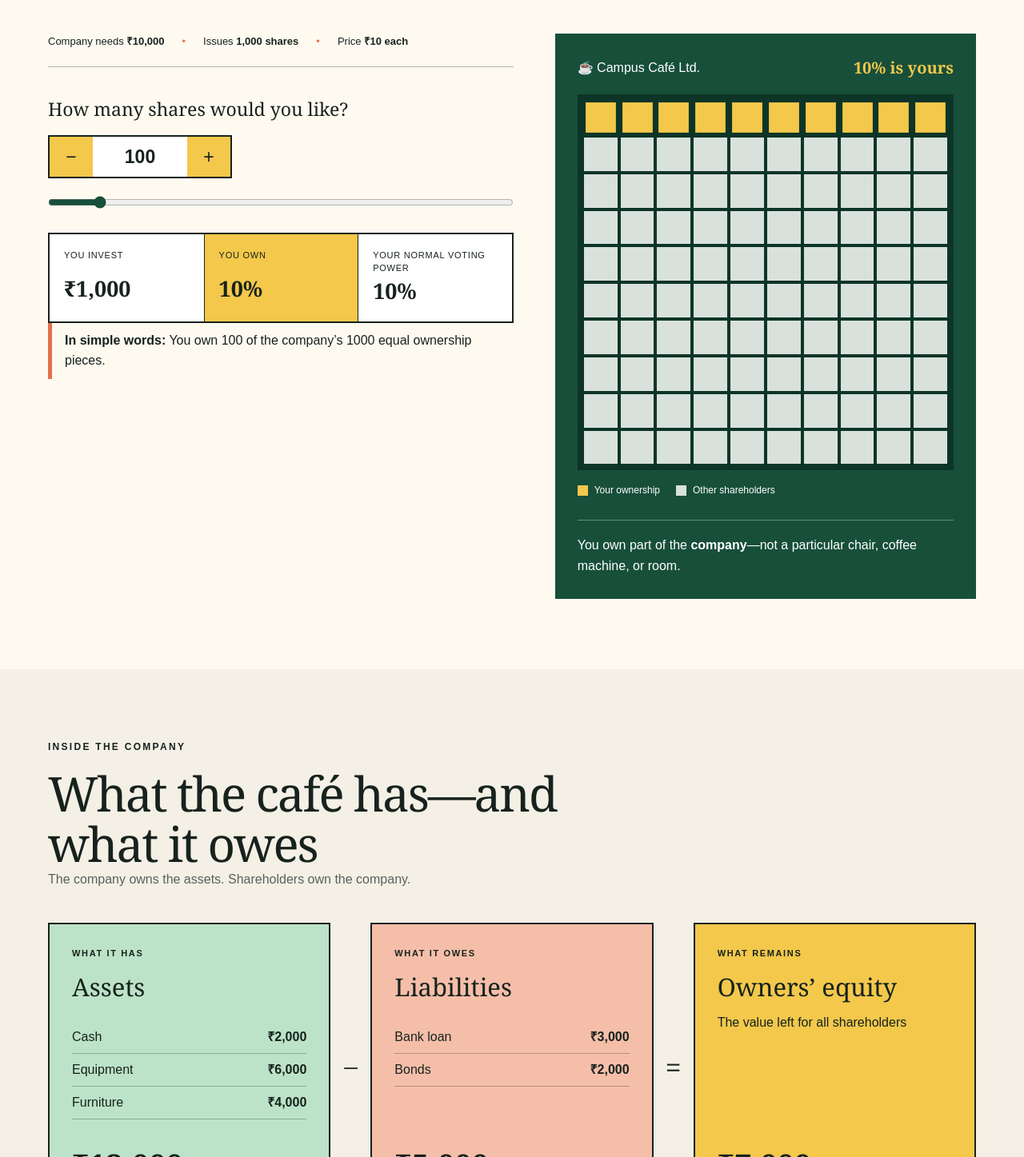
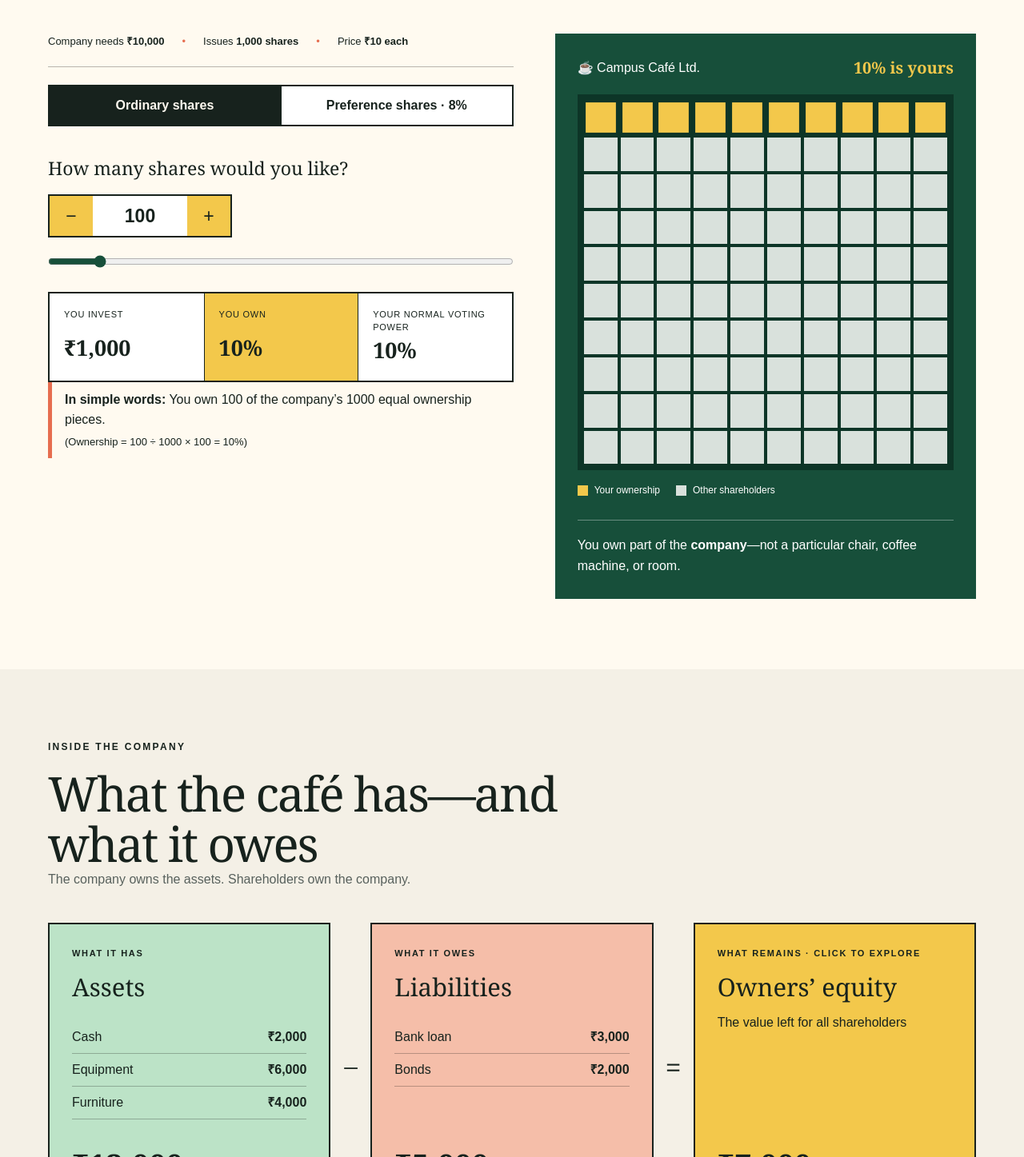
Before and after one commit to sakshimalik26/own-or-lend, a Next.js app: page / in a window 1280 px wide. Shown: the part 1163-2610 px from the top of the page at 80% size. Built offline with nearby package versions, Linux system fonts and the light colour scheme.

Commit message:
Add preference shares and dividend explainer

```diff
--- a/app/globals.css
+++ b/app/globals.css
@@ -23,15 +23,16 @@ h1 em { color:var(--yellow); font-weight:400; }
 .simulator { background:var(--cream); }
 .section-head { max-width:760px; margin-bottom:42px; }.section-head h2 { font-family:Georgia,serif; font-size:clamp(38px,5vw,60px); line-height:1.05; letter-spacing:-.035em; margin:0; font-weight:400; }.section-head>p:last-child { line-height:1.6; color:#58615d; }
 .tabs { display:flex; margin-top:28px; border-bottom:2px solid var(--line); }.tabs button { background:none; border:0; padding:13px 20px; cursor:pointer; font-weight:700; }.tabs button[aria-selected=true] { background:var(--ink); color:var(--cream); }
+.share-kind { display:flex; margin-top:22px; }.share-kind button { flex:1; border:2px solid var(--ink); background:white; padding:12px; cursor:pointer; font-weight:700; }.share-kind button+button { border-left:0; }.share-kind button[aria-pressed=true] { background:var(--ink); color:var(--cream); }
 .lab-grid { display:grid; grid-template-columns:1.05fr .95fr; gap:52px; align-items:start; }
 .controls label { font-family:Georgia,serif; font-size:23px; display:block; margin:35px 0 15px; }.fact-strip { display:flex; flex-wrap:wrap; gap:10px 22px; font-size:13px; padding-bottom:22px; border-bottom:1px solid #b8b5ad; }.fact-strip span:not(:last-child)::after { content:"•"; margin-left:22px; color:var(--coral); }
 .stepper { display:flex; align-items:center; width:230px; border:2px solid var(--ink); background:white; }.stepper button { width:54px; height:50px; border:0; background:var(--yellow); cursor:pointer; font-size:23px; }.stepper output { flex:1; text-align:center; font-size:23px; font-weight:800; }
 input[type=range] { width:100%; margin:22px 0 30px; accent-color:var(--green); }
 .metrics { display:grid; grid-template-columns:repeat(3,1fr); border:2px solid var(--ink); }.metrics div { padding:18px; background:white; min-height:105px; }.metrics div+div { border-left:1px solid var(--ink); }.metrics .accent { background:var(--yellow); }.metrics span { display:block; font-size:11px; text-transform:uppercase; letter-spacing:.07em; min-height:30px; }.metrics strong { font-family:Georgia,serif; font-size:27px; }
-.plain-note { border-left:5px solid var(--coral); padding:10px 16px; line-height:1.55; }
+.plain-note { border-left:5px solid var(--coral); padding:10px 16px; line-height:1.55; }.plain-note span { display:block; margin-top:5px; font-size:13px; }
 .visual { background:var(--green); color:white; padding:28px; }.building-title { display:flex; justify-content:space-between; margin-bottom:18px; align-items:center; }.building-title strong { color:var(--yellow); font-family:Georgia,serif; font-size:20px; }.ownership-grid { display:grid; grid-template-columns:repeat(10,1fr); gap:4px; background:#0d3527; padding:8px; }.ownership-grid span { aspect-ratio:1; background:#d9e1dc; transition:background .18s, transform .18s; }.ownership-grid span.owned { background:var(--yellow); transform:scale(.9); }.legend { display:flex; align-items:center; gap:8px; font-size:12px; margin:16px 0 28px; }.legend i { width:13px; height:13px; background:#d9e1dc; display:inline-block; margin-left:12px; }.legend .owned-key { background:var(--yellow); margin-left:0; }.visual>p { line-height:1.6; padding-top:18px; border-top:1px solid rgba(255,255,255,.35); }
 .bond-visual { padding-top:40px; }.bond-ticket { background:var(--yellow); color:var(--ink); padding:35px; border:2px dashed var(--ink); text-align:center; }.bond-ticket strong { display:block; font-family:Georgia,serif; font-size:48px; margin:8px; }.bond-ticket small { letter-spacing:.2em; font-weight:800; }.cashflow { display:flex; align-items:center; justify-content:space-between; margin:35px 0; font-size:11px; text-align:center; }.cashflow b { font-size:14px; }.cashflow i { color:var(--yellow); font-size:22px; }
-.balance-section { background:var(--paper); }.balance-equation { display:grid; grid-template-columns:1fr 50px 1fr 50px 1fr; align-items:stretch; }.balance { border:2px solid var(--ink); padding:28px; display:flex; flex-direction:column; }.balance.assets { background:var(--mint); }.balance.liabilities { background:#f5bea9; }.balance.equity { background:var(--yellow); }.balance>span { font-size:11px; letter-spacing:.15em; font-weight:800; }.balance h3 { font-family:Georgia,serif; font-size:31px; margin:10px 0; }.balance ul { list-style:none; padding:0; margin:10px 0 28px; }.balance li { display:flex; justify-content:space-between; padding:8px 0; border-bottom:1px solid rgba(0,0,0,.25); }.balance>strong { font-family:Georgia,serif; font-size:38px; margin-top:auto; }.symbol { align-self:center; text-align:center; font-size:36px; font-family:Georgia,serif; }.caution { max-width:880px; margin:35px auto 0; padding:18px 22px; border:2px solid var(--ink); background:var(--cream); line-height:1.6; }
+.balance-section { background:var(--paper); }.balance-equation { display:grid; grid-template-columns:1fr 50px 1fr 50px 1fr; align-items:stretch; }.balance { border:2px solid var(--ink); padding:28px; display:flex; flex-direction:column; text-align:left; color:var(--ink); }.balance.assets { background:var(--mint); }.balance.liabilities { background:#f5bea9; }.balance.equity { background:var(--yellow); cursor:pointer; }.balance.equity:hover { outline:4px solid var(--ink); outline-offset:-6px; }.balance>span { font-size:11px; letter-spacing:.15em; font-weight:800; }.balance h3 { font-family:Georgia,serif; font-size:31px; margin:10px 0; }.balance ul { list-style:none; padding:0; margin:10px 0 28px; }.balance li { display:flex; justify-content:space-between; padding:8px 0; border-bottom:1px solid rgba(0,0,0,.25); }.balance>strong { font-family:Georgia,serif; font-size:38px; margin-top:auto; }.symbol { align-self:center; text-align:center; font-size:36px; font-family:Georgia,serif; }.dividend-answer { max-width:880px; margin:35px auto 0; padding:20px 22px; border:2px solid var(--ink); background:var(--cream); line-height:1.6; display:grid; gap:4px; }.dividend-answer b { font-family:Georgia,serif; font-size:25px; }.dividend-answer small { margin-top:5px; }
 .scenario-section { background:var(--blue); }.scenario-buttons { display:grid; grid-template-columns:repeat(4,1fr); gap:10px; }.scenario-buttons button { border:2px solid var(--ink); background:rgba(255,255,255,.5); padding:18px 12px; cursor:pointer; min-height:110px; font-weight:700; }.scenario-buttons button span { display:block; font-size:27px; margin-bottom:8px; }.scenario-buttons button[aria-pressed=true] { background:var(--yellow); transform:translateY(-4px); box-shadow:4px 4px 0 var(--ink); }.scenario-result { display:grid; grid-template-columns:1fr 1fr; border:2px solid var(--ink); margin-top:28px; background:var(--cream); }.scenario-result div { padding:32px; }.scenario-result div+div { border-left:2px solid var(--ink); }.scenario-result span { font-size:11px; letter-spacing:.13em; font-weight:800; }.scenario-result h3 { font:400 31px Georgia,serif; margin:12px 0; }.scenario-result p { line-height:1.6; }
 .compare { background:var(--green); color:var(--cream); }.comparison { border-top:1px solid rgba(255,255,255,.4); }.comparison-head,.comparison-row { display:grid; grid-template-columns:1.1fr 1fr 1fr; }.comparison-head>* { padding:18px 22px; }.comparison-head strong { color:var(--yellow); }.comparison-row { border-top:1px solid rgba(255,255,255,.25); }.comparison-row>* { padding:19px 22px; }.comparison-row span { background:rgba(255,255,255,.06); border-left:1px solid rgba(255,255,255,.2); }
 .quiz-section { background:var(--cream); }.quiz { display:grid; grid-template-columns:1fr auto 150px; align-items:center; border-top:1px solid #b8b5ad; padding:22px 0; gap:20px; }.quiz p { display:flex; align-items:center; font-weight:700; }.quiz p span { display:inline-grid; place-items:center; width:34px; height:34px; border-radius:50%; background:var(--yellow); margin-right:15px; }.quiz button { border:2px solid var(--ink); background:white; padding:10px 18px; cursor:pointer; }.quiz button+button { border-left:0; }.quiz button[aria-pressed=true] { background:var(--ink); color:white; }.quiz>strong { font-size:13px; }.correct { color:var(--green); }.incorrect { color:#a33126; }
--- a/app/page.tsx
+++ b/app/page.tsx
@@ -5,6 +5,7 @@ import { useMemo, useState } from "react";
 const inr = new Intl.NumberFormat("en-IN", { style: "currency", currency: "INR", maximumFractionDigits: 0 });
 
 type Mode = "shares" | "bonds";
+type ShareType = "ordinary" | "preference";
 type Scenario = "profit" | "loss" | "growth" | "closure";
 
 const scenarios: Record<Scenario, { label: string; emoji: string; shares: string; bonds: string }> = {
@@ -16,15 +17,20 @@ const scenarios: Record<Scenario, { label: string; emoji: string; shares: string
 
 export default function Home() {
   const [mode, setMode] = useState<Mode>("shares");
+  const [shareType, setShareType] = useState<ShareType>("ordinary");
   const [shares, setShares] = useState(100);
   const [bonds, setBonds] = useState(2);
   const [scenario, setScenario] = useState<Scenario>("profit");
   const [quiz, setQuiz] = useState<Record<number, string>>({});
+  const [equityOpen, setEquityOpen] = useState(false);
 
   const totalShares = 1000;
   const sharePrice = 10;
   const ownership = (shares / totalShares) * 100;
   const shareInvestment = shares * sharePrice;
+  const distributableProfit = 2000;
+  const ordinaryDividend = distributableProfit * ownership / 100;
+  const preferenceDividend = shareInvestment * 8 / 100;
   const bondPrice = 1000;
   const bondRate = 8;
   const bondYears = 3;
@@ -77,15 +83,19 @@ export default function Home() {
           <div className="lab-grid">
             <div className="controls">
               <div className="fact-strip"><span>Company needs <b>₹10,000</b></span><span>Issues <b>1,000 shares</b></span><span>Price <b>₹10 each</b></span></div>
+              <div className="share-kind" role="group" aria-label="Choose share type">
+                <button aria-pressed={shareType === "ordinary"} onClick={() => { setShareType("ordinary"); setEquityOpen(false); }}>Ordinary shares</button>
+                <button aria-pressed={shareType === "preference"} onClick={() => { setShareType("preference"); setEquityOpen(false); }}>Preference shares · 8%</button>
+              </div>
               <label htmlFor="shares">How many shares would you like?</label>
               <div className="stepper"><button aria-label="Remove ten shares" onClick={() => setShares(Math.max(0, shares - 10))}>−</button><output>{shares}</output><button aria-label="Add ten shares" onClick={() => setShares(Math.min(1000, shares + 10))}>+</button></div>
               <input id="shares" type="range" min="0" max="1000" step="10" value={shares} onChange={e => setShares(Number(e.target.value))} />
               <div className="metrics">
                 <div><span>You invest</span><strong>{inr.format(shareInvestment)}</strong></div>
                 <div className="accent"><span>You own</span><strong>{ownership.toFixed(0)}%</strong></div>
-                <div><span>Your normal voting power</span><strong>{ownership.toFixed(0)}%</strong></div>
+                <div><span>Your normal voting power</span><strong>{shareType === "ordinary" ? `${ownership.toFixed(0)}%` : "0%"}</strong></div>
               </div>
-              <p className="plain-note"><b>In simple words:</b> You own {shares} of the company’s {totalShares} equal ownership pieces.</p>
+              <p className="plain-note"><b>In simple words:</b> You own {shares} of the company’s {totalShares} equal ownership pieces. <span>(Ownership = {shares} ÷ {totalShares} × 100 = {ownership.toFixed(0)}%)</span></p>
             </div>
             <div className="visual" aria-label={`${ownership.toFixed(0)} percent of the company ownership grid is selected`}>
               <div className="building-title"><span>☕ Campus Café Ltd.</span><strong>{ownership.toFixed(0)}% is yours</strong></div>
@@ -124,9 +134,11 @@ export default function Home() {
           <div className="symbol">−</div>
           <div className="balance liabilities"><span>WHAT IT OWES</span><h3>Liabilities</h3><ul><li>Bank loan <b>₹3,000</b></li><li>Bonds <b>₹2,000</b></li></ul><strong>₹5,000</strong></div>
           <div className="symbol">=</div>
-          <div className="balance equity"><span>WHAT REMAINS</span><h3>Owners’ equity</h3><p>The value left for all shareholders</p><strong>₹7,000</strong></div>
+          <button className="balance equity" type="button" aria-expanded={equityOpen} onClick={() => setEquityOpen(!equityOpen)}><span>WHAT REMAINS · CLICK TO EXPLORE</span><h3>Owners’ equity</h3><p>The value left for all shareholders</p><strong>₹7,000</strong></button>
         </div>
-        <div className="caution"><b>Limited liability:</b> If you own 10% of the shares, you do not personally owe 10% of the company’s debts. Your main risk is losing the money you invested.</div>
+        {equityOpen && <div className="dividend-answer" aria-live="polite">
+          {shareType === "ordinary" ? <><b>Your ordinary-share dividend: {inr.format(ordinaryDividend)}</b><span>Assuming profit available for dividend is {inr.format(distributableProfit)} and the payout ratio is 100%.</span><small>Formula: {inr.format(distributableProfit)} × {ownership.toFixed(0)}% ownership = {inr.format(ordinaryDividend)}</small></> : <><b>Your preference-share dividend: {inr.format(preferenceDividend)}</b><span>Preference dividend is fixed at 8% of your {inr.format(shareInvestment)} investment.</span><small>Formula: {inr.format(shareInvestment)} × 8% = {inr.format(preferenceDividend)}</small></>}
+        </div>}
       </section>
 
       <section className="scenario-section">
```
